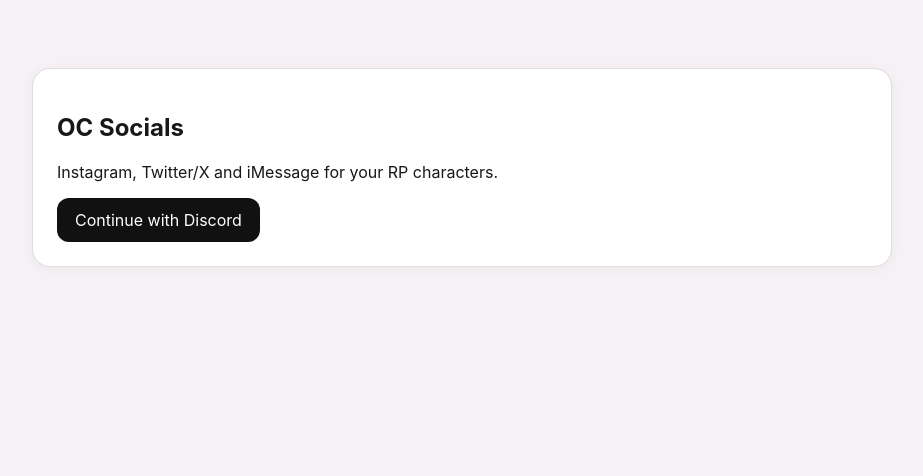
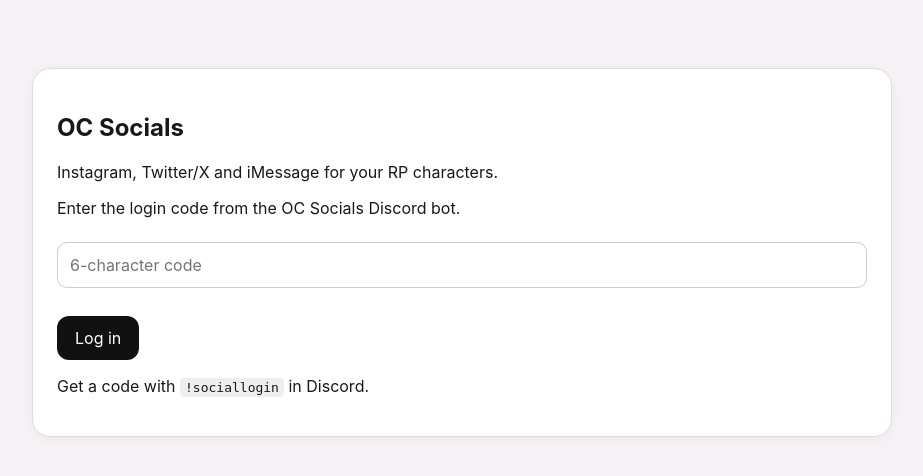
Before and after one commit to fluffierego/oc-socials, a Flask app: page / in a window 1280 px wide. Shown: the part 64-540 px from the top of the page, without its empty margins (178-1101 px from the left). Run offline with Flask 3, Linux system fonts and the light colour scheme.

Commit message:
Add login code to homepage

```diff
--- a/templates/home.html
+++ b/templates/home.html
@@ -1,5 +1,5 @@
 <!doctype html><html><head><title>OC Socials</title><link rel="stylesheet" href="/static/style.css"></head><body>
 <nav><b>OC Socials</b><span>{% if user %}<a href="/instagram">Instagram</a><a href="/twitter">Twitter/X</a><a href="/messages">iMessage</a><a href="/oc/new">+ OC</a><a href="/logout">Log out</a>{% endif %}</span></nav>
-<main>{% if not user %}<section class="hero"><h1>OC Socials</h1><p>Instagram, Twitter/X and iMessage for your RP characters.</p><a class="btn" href="/login">Continue with Discord</a></section>{% else %}
+<main>{% if not user %}<section class="hero"><h1>OC Socials</h1><p>Instagram, Twitter/X and iMessage for your RP characters.</p><form action="/social-login/verify" method="POST"><p>Enter the login code from the OC Socials Discord bot.</p><input name="code" placeholder="6-character code" minlength="6" maxlength="6" autocomplete="off" required><br><br><button class="btn" type="submit">Log in</button></form><p>Get a code with <code>!sociallogin</code> in Discord.</p></section>{% else %}
 <section class="card"><h1>Welcome, {{user['discord_name']}} 👋</h1><p>Your Discord account controls your OCs.</p><div class="actions"><a class="btn" href="/oc/new">Create an OC</a><a class="btn secondary" href="/chat/new">Create group chat</a></div></section>
 <h2>Your OCs</h2><div class="oc-grid">{% for oc in ocs %}<a class="oc-card" href="/oc/{{oc['id']}}"><img src="{{oc['avatar']}}"><b>{{oc['name']}}</b><small>@{{oc['username']}}</small></a>{% else %}<p>You haven't created an OC yet.</p>{% endfor %}</div>{% endif %}</main></body></html>
```
